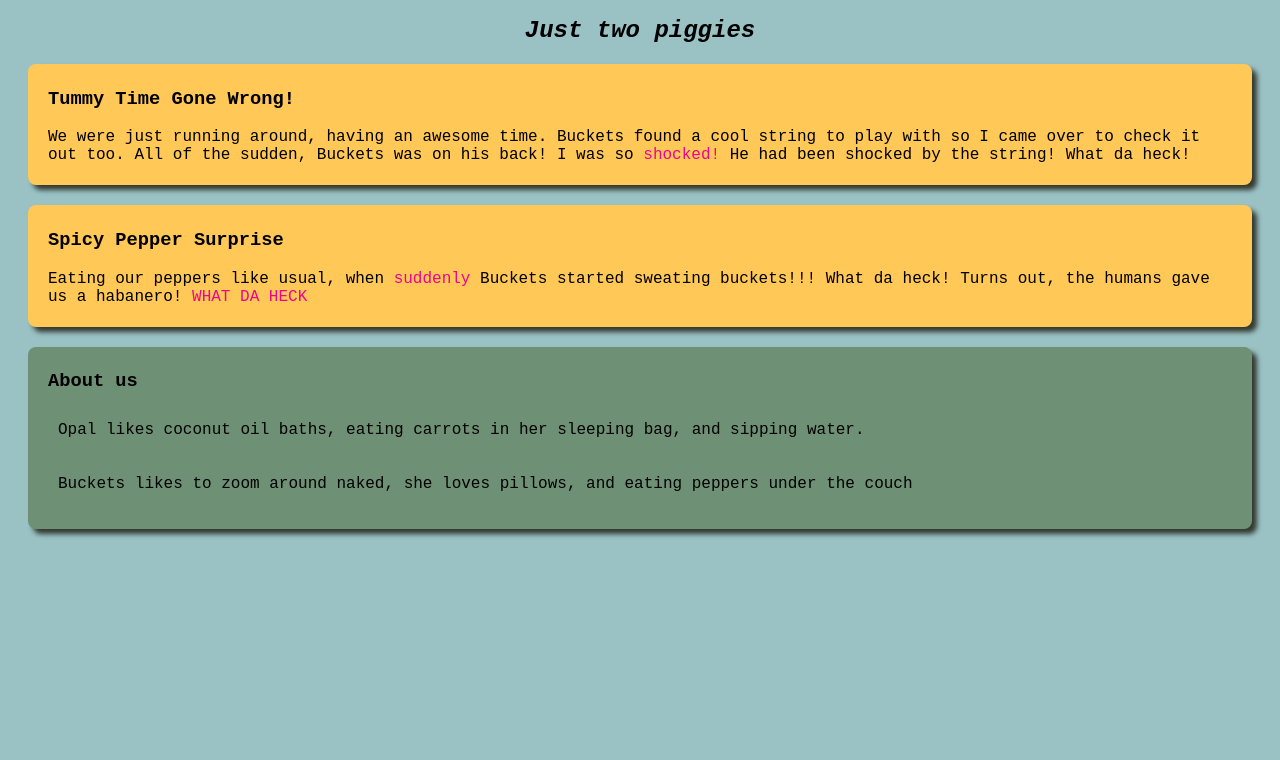
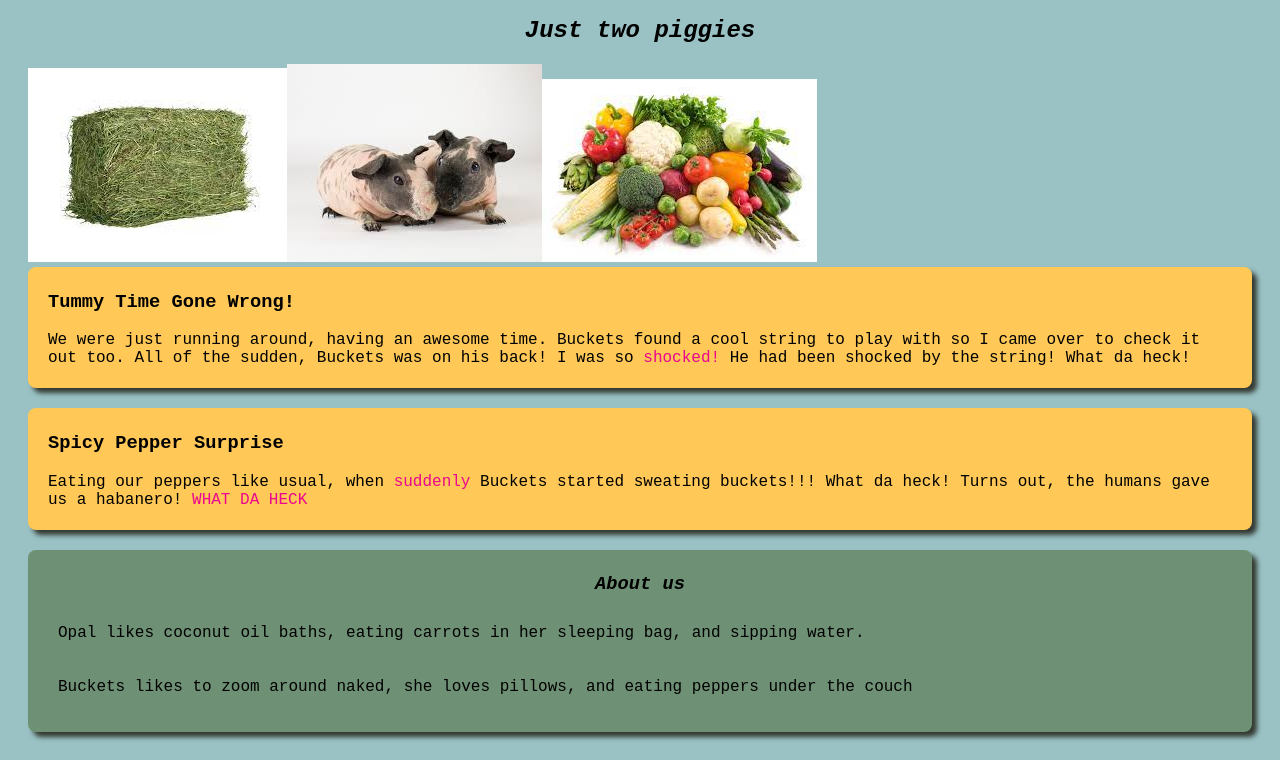
Before and after one commit to reimannsarah/Buckets-and-Opal-blog, a plain HTML site: page index.html in a window 1280 px wide. Shown: the part 96-856 px from the top of the page. Before the commit the page ends 800 px from the top, so only its background shows below. Drawn offline with Linux system fonts and the light colour scheme; a web font is replaced by a local one.

Commit message:
add images to header
 Co-authored-by: Emma Gerigscott <elgerig@gmail.com>

```diff
--- a/css/styles.css
+++ b/css/styles.css
@@ -29,6 +29,10 @@ span {
    border-radius: 8px;
    box-shadow: 5px 5px 5px #333931;
 }
+.about > h3 {
+    text-align: center;
+    font-style:italic;
+}
 
 .about > p {
     padding: 10px;
--- a/index.html
+++ b/index.html
@@ -10,6 +10,9 @@
 <body>
     <h1>Buckets & Opal</h1>
     <h2>Just two piggies</h2>
+    <div class="images">
+        <img src="img/hay.jpeg" alt="Hay"><img src="img/buds.jpeg" alt="two skinny pigs"><img src="img/veg.jpeg" alt="veggies">
+    </div>
     <div class="post">
         <h3>Tummy Time Gone Wrong!</h3>
         <p>We were just running around, having an awesome time. Buckets found a cool string to play with so I came over to check it out too. All of the sudden, Buckets was on his back! I was so <span>shocked!</span> He had been shocked by the string! What da heck!</p>
```
Also changed, not shown: img/buds.jpeg (added), img/hay.jpeg (added), img/veg.jpeg (added).
